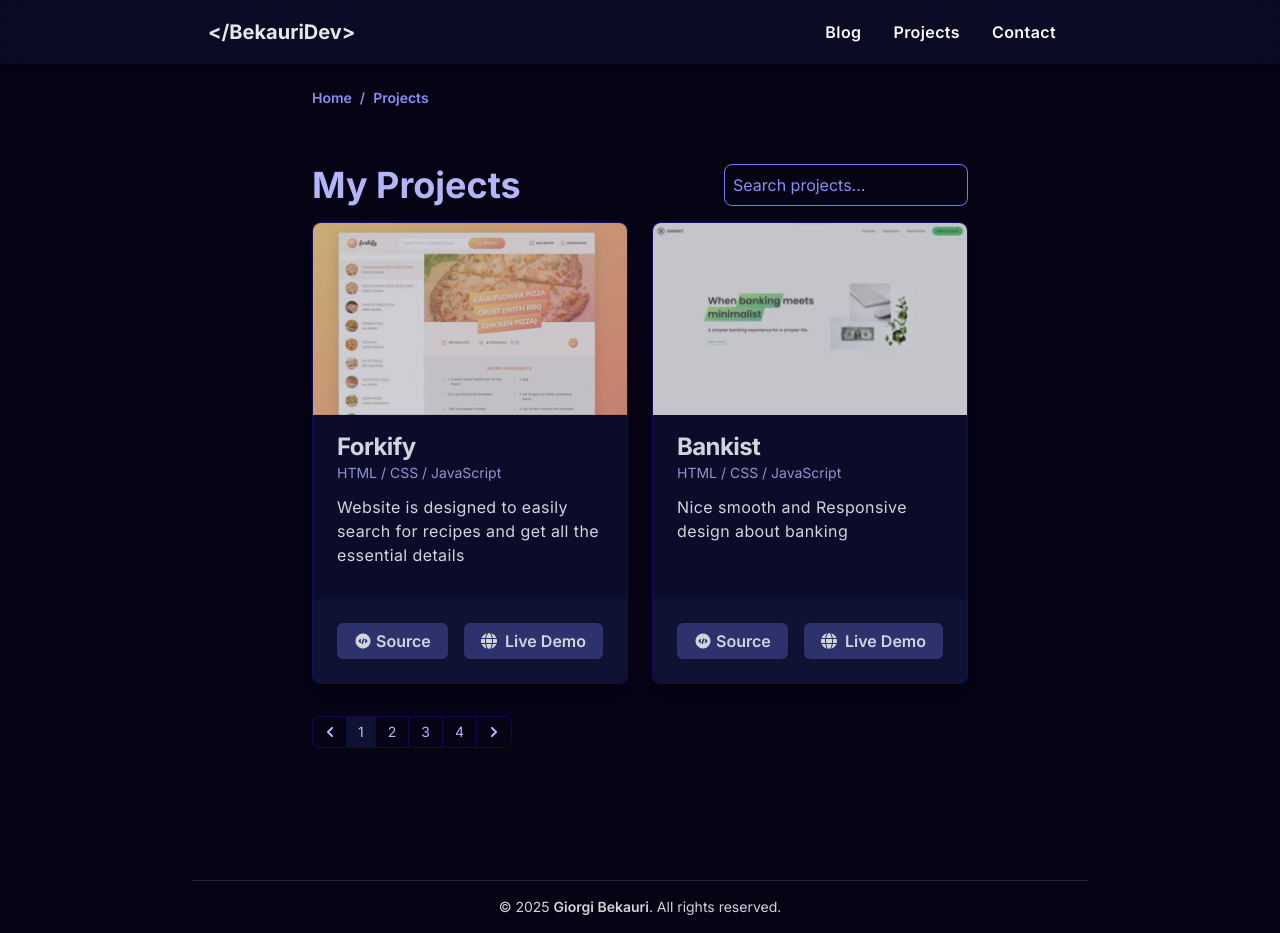
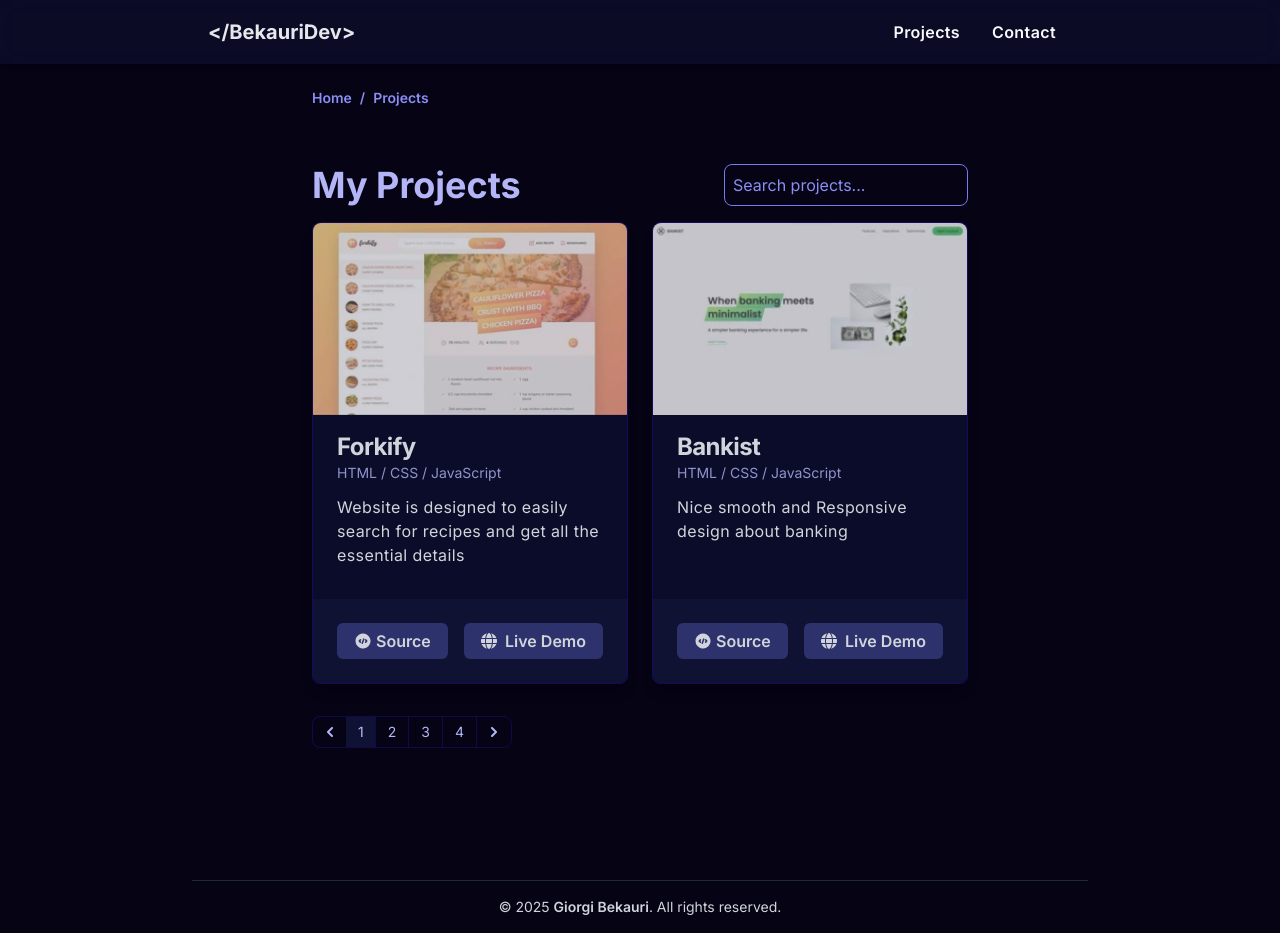
Before and after one commit to bekauridev/React_Portfolio, a React (Vite) app: page /projects in a window 1280 px wide. Built offline with nearby package versions, Linux system fonts and the light colour scheme.

Commit message:
blog temporary removed

```diff
--- a/src/partials/Navigation.jsx
+++ b/src/partials/Navigation.jsx
@@ -46,9 +46,9 @@ function Navigation({ setIsContactsModalOpen }) {
 
             {/* Desktop Menu */}
             <div className="hidden sm:flex">
-              <Button to="blog" targetBlank={false} type="plain">
+              {/* <Button to="blog" targetBlank={false} type="plain">
                 Blog
-              </Button>
+              </Button> */}
               <Button to="/projects" targetBlank={false} type="plain">
                 Projects
               </Button>
@@ -141,10 +141,10 @@ function Navigation({ setIsContactsModalOpen }) {
                   <MdOutlineWork size={20} />
                   Projects
                 </Button>
-                <Button className="text-lg" targetBlank={false} to="/blog" type="plain">
+                {/* <Button className="text-lg" targetBlank={false} to="/blog" type="plain">
                   <FaNewspaper />
                   Blog
-                </Button>
+                </Button> */}
               </div>
             </div>
           </motion.div>
```
